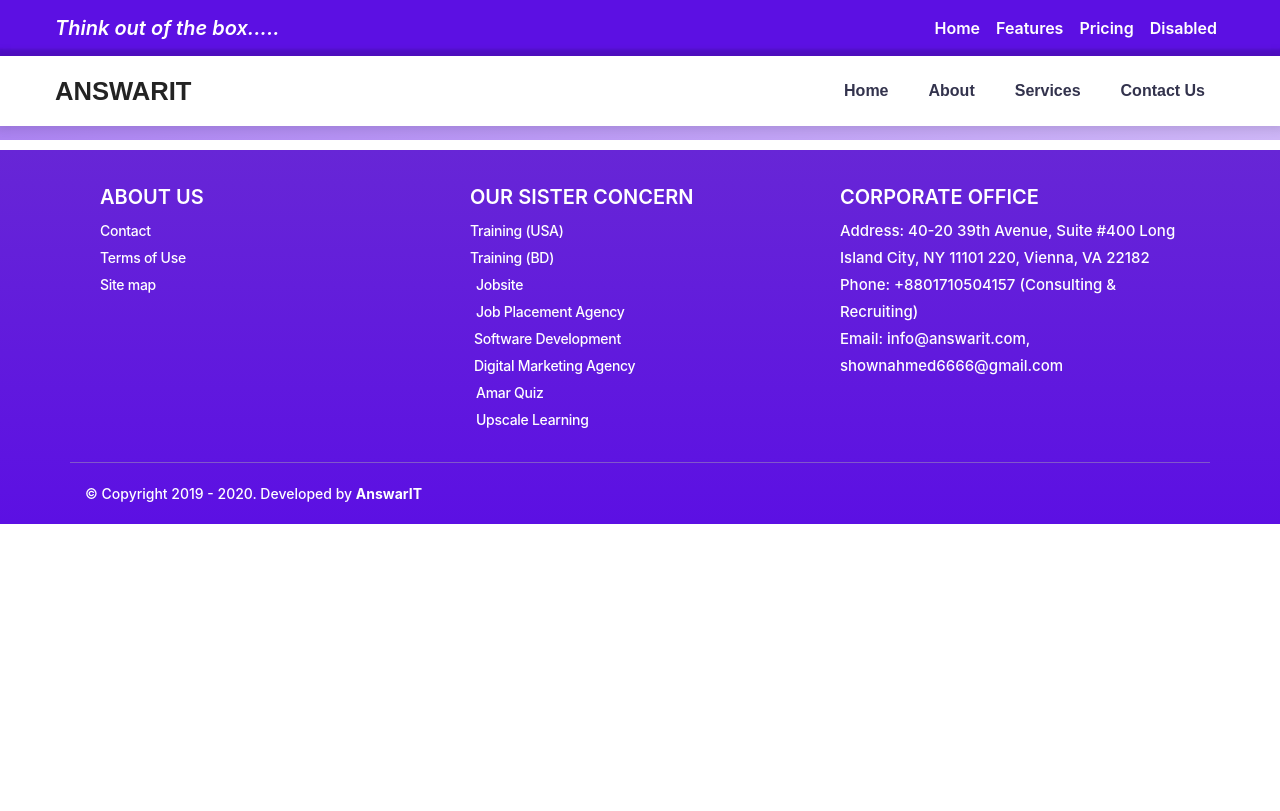
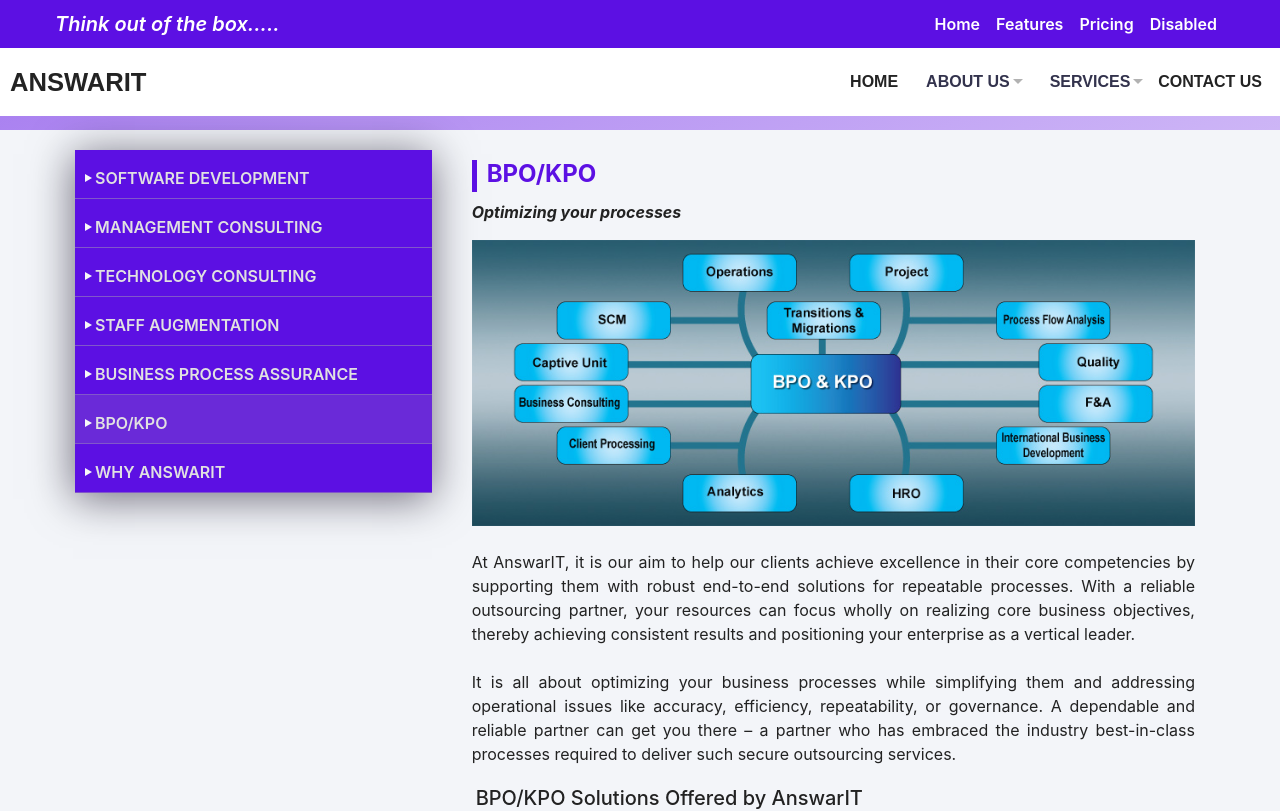
Before and after one commit to CrazyPythonLover1/AnswarIT-React.js-FrontEnd, a React (Create React App) app: page /BpoKpo in a window 1280 px wide. Shown: the top 811 px of the page. Built offline with nearby package versions, Linux system fonts and the light colour scheme.

Commit message:
navbar design

```diff
--- a/src/App.js
+++ b/src/App.js
@@ -36,7 +36,25 @@ function App() {
         <Route path="/core-value">
             <CoreValue/>
         </Route>
-        <Route path="/SoftwareDevelopment">
+        <Route path="/softwareDevelopment">
+          <Services />
+        </Route>
+        <Route path="/managementConsulting">
+          <Services />
+        </Route>
+        <Route path="/technologyConsulting">
+          <Services />
+        </Route>
+        <Route path="/staffAugmentation">
+          <Services />
+        </Route>
+        <Route path="/businessProcess">
+          <Services />
+        </Route>
+        <Route path="/BpoKpo">
+          <Services />
+        </Route>
+        <Route path="/whyAnswarIT">
           <Services />
         </Route>
           <Route path="/contactUs">
--- a/src/App.scss
+++ b/src/App.scss
@@ -8,3 +8,16 @@ $color-accent: desaturate(navy,80%);
     text-align: justify;
     background-color: #f3f5f9;
 }
+
+
+@media only screen and (max-width: 768px) {
+    .topnavbar {
+      display: none;
+    }
+    .nav-container{
+        background: #5c10e3;
+        a{
+            color: white !important;
+        }
+    }
+  }
--- a/src/components/Shared/Navbar/Navbar.js
+++ b/src/components/Shared/Navbar/Navbar.js
@@ -6,14 +6,52 @@ const Navbar = () => {
   let {pathname} = useLocation();
 
     return (
-        <div className="navbar-container">
-          <nav class="navbar navbar-expand-md navbar-light text-white" style={{color:"#232323", height:"70px"}}>
-
-  <button class="navbar-toggler" type="button" data-toggle="collapse" data-target="#navbarNav" aria-controls="navbarNav" aria-expanded="false" aria-label="Toggle navigation">
+        <div className="mainNavbar">
+            <nav class="navbar navbar-expand-md navbar-light text-white nav-container p-0" style={{backgroundColor:""}} >
+            <NavLink class="navbar-brand  " to="/" style={{color: "#232323",fontWeight:"900", fontSize:"1.6rem"}} > ANSWARIT </NavLink>
+  <button class="navbar-toggler" type="button" data-toggle="collapse" data-target="#navbarNav" aria-controls="navbarNav" aria-expanded="true" aria-label="Toggle navigation">
     <span class="navbar-toggler-icon"></span>
   </button>
-  <div class="collapse navbar-collapse " style={{maxWidth:"1200px",margin: "0 auto", padding: " 0 15px", }} id="navbarNav">
-  <NavLink class="navbar-brand " to="/" style={{color: "#232323",fontWeight:"900", fontSize:"1.6rem"}} > ANSWARIT </NavLink>
+  <div class="collapse navbar-collapse "id="navbarNav">
+
+    <ul class="navbar-nav ml-auto" style={{color: "white"}}>
+
+      <li class="nav-item ">
+        <NavLink class="nav-link " to="/" style={{color: "#232323"}} > HOME  </NavLink>
+      </li>
+      <li class="nav-item dropdown">
+      <NavLink class="nav-link " to="/overview" class="trigger-drop" > ABOUT US <i class="arrow"></i> </NavLink>
+      <ul class="drop">
+        <li><NavLink to="/overview"> Overview </NavLink></li>
+        <li><NavLink to="/missionVision"> Mission & Vision</NavLink></li>
+        <li><NavLink to="/core-value"> Core Values </NavLink></li>
+      </ul>
+      </li>
+      <li class="nav-item dropdown">
+      <NavLink class="nav-link " to="/softwareDevelopment" class="trigger-drop" > SERVICES <i class="arrow"></i> </NavLink>
+      <ul class="drop">
+        <li><NavLink to="/softwareDevelopment"> SOFTWARE DEVELOPMENT </NavLink></li>
+        <li><NavLink to="/managementConsulting"> MANAGEMENT CONSULTING </NavLink></li>
+        <li><NavLink to="/technologyConsulting"> TECHNOLOGY CONSULTING</NavLink></li>
+        <li><NavLink to="/staffAugmentation"> STAFF AUGMENTATION  </NavLink></li>
+        <li><NavLink to="/businessProcess"> BUSINESS PROCESS ASSURANCE </NavLink></li>
+        <li><NavLink to="/BpoKpo"> BPO/KPO </NavLink></li>
+        <li><NavLink to="/whyAnswarIT"> WHY ANSWARIT</NavLink></li>
+      </ul>
+      </li>
+      <li class="nav-item">
+        <NavLink class="nav-link " to="/contactUs" style={{color: "#232323"}} > CONTACT US  </NavLink>
+      </li>
+    </ul>
+  </div>
+</nav>
+          {/* <nav class="navbar navbar-expand-md navbar-light text-white" style={{backgroundColor:"#",color:"#232323", height:"70px"}}>
+          <NavLink class="navbar-brand " to="/" style={{color: "#232323",fontWeight:"900", fontSize:"1.6rem"}} > ANSWARIT </NavLink>
+  <button class="navbar-toggler" type="button" data-toggle="collapse" data-target="#navbarNavMain" aria-controls="navbarNavMain" aria-expanded="false" aria-label="Toggle navigation">
+    <span class="navbar-toggler-icon"></span>
+  </button>
+  <div class="collapse navbar-collapse " style={{maxWidth:"1200px",margin: "0 auto", padding: " 0 15px", }} id="navbarNavMain">
+
     <ul class="navbar-nav ml-auto" style={{color: "white"}}>
 
       <li class="nav-item active">
@@ -22,15 +60,21 @@ const Navbar = () => {
       <li class="nav-item">
         <NavLink to="/overview">About</NavLink>
       </li>
-      <li class="nav-item">
-        <NavLink to="/SoftwareDevelopment" class="trigger-drop"> Services<i class="arrow"></i></NavLink>
+      <li class="nav-item dropdown">
+        <NavLink to="/SoftwareDevelopment" class="trigger-drop" > Services<i class="arrow"></i></NavLink>
+        <ul class="drop">
+        <li><NavLink to="/SoftwareDevelopment"> Software Development </NavLink></li>
+        <li><NavLink to="#"> Management Consulting </NavLink></li>
+        <li><NavLink to="#"> Technology Consulting </NavLink></li>
+        <li><NavLink to="#"> Staff Augmentation </NavLink></li>
+      </ul>
       </li>
       <li class="nav-item">
         <NavLink to="/contactUs"> Contact Us</NavLink>
       </li>
     </ul>
   </div>
-</nav>
+</nav> */}
             {/* <nav id="navigation">
                 <div className="inner-nav-container">
                 <Link to="#" class="logo"> AnswarIT <span>+</span></Link>
--- a/src/components/Shared/Navbar/Navbar.scss
+++ b/src/components/Shared/Navbar/Navbar.scss
@@ -5,12 +5,12 @@
   box-sizing:border-box;
 }
 
-.navbar-container{
+.nav-container{
   color:$color-text;
-  line-height:normal;
   font-size:16px;
   font-family:sans-serif;
-
+  max-width: $max-width;
+  margin: 0 auto;
 }
 
 a,a:hover{color:$color-accent; text-decoration : none; font-weight:600;}
@@ -20,7 +20,6 @@ nav{
   left:0;right:0;top:initial;
 
   background:$color-base;
-  box-shadow:0 0px 9px 4px rgba(#000, .1), 0 -5px 2px 2px rgba(#000, .1);
   z-index:1000;
   min-width:580px;
 
@@ -31,26 +30,7 @@ nav{
 
 
 
-      .logo{
-        position:relative;
-        float:left;
-        height:50px;
-        line-height:50px;
-        padding:0 15px;
-        font-size:22px;
-        font-weight:900;
-        text-transform:uppercase;
-        span{
-          display:inline-block;
-          position:relative;
-          top:-8px;
-          font-size:13pt;
-        }
 
-        &:hover{
-          background:lighten($color-accent,40);
-        }
-      }
 
       .links{
         float:right;
@@ -77,70 +57,7 @@ nav{
               background:$color-accent;
               border-radius:2px;
             }
-
-            &[class^="trigger-"]{padding-right:40px;}
-
-            .arrow{
-              position:absolute;
-              width:10px;height:10px;
-              top:35%;
-              text-align:center;
-              right:10px;
-              border-width: 5px 5px 0 5px;
-              border-style:solid;
-              border-color: rgba(#000, .3) transparent;
-
-              &:after{
-                content:"";
-                border-left:1px solid rgba(#000,.15);
-                top:-10px;left:-15px;
-                position:absolute;
-                height:15px;
-              }
-
-            }
-
           }
-
-          ul{
-              position:absolute;
-              left:0;
-              //top:40px;
-              margin:0;
-              padding-left: 0px;
-              background:$color-base;
-              border-radius:2px;
-              box-shadow:0 0 5px rgba(#000, .15);
-              display:none;
-              width: max-content;
-
-              >li{
-                clear:both;
-                list-style:none;
-                display:block;
-                padding:0 10px;
-                margin:0;
-                width:100%;
-
-                &:hover{
-                  background:lighten($color-accent,40);
-                  >a{
-                    background:lighten($color-accent,40);
-                    color:$color-base;
-                  }
-                }
-              }
-
-            }
-
-          &:hover {
-              > .drop{
-                display:block;
-                animation:fadeInRight .3s ease;
-                -webkit-animation:fadeInRight .3s ease;
-            }
-          }
-
         }
       }
   }
@@ -149,14 +66,91 @@ nav{
 
 }
 
-.nav-item a{
-  padding: 0 20px;
-}
+
+ .mainNavbar  .nav-item{
+    padding: 22px 0;
+    a{
+      padding: 0 20px;
+      text-transform: uppercase;
+    }
+    &:hover{
+      background:#5d10e3;
+      >a{
+        color: #f9f9f9 !important;
+
+        .arrow{
+          border-color: #f9f9f9 transparent;
+        }
+      }
+    }
+
+
+    &[class^="trigger-"]{padding-right:40px;}
+
+      .arrow{
+        position:absolute;
+        width:10px;
+        height:10px;
+        top:45%;
+        text-align:center;
+        right:7px;
+        border-width: 5px 5px 0 5px;
+        border-style:solid;
+        border-color: rgba(#000, .3) transparent;
+
+      }
+
+    ul{
+      position:absolute;
+      left:0;
+      top:68px;
+      margin:0;
+      padding-left: 0px;
+      background:$color-base;
+      border-radius:2px;
+      box-shadow:0 0 5px rgba(#000, .15);
+      display:none;
+      width: max-content;
+      background-color: #5d10e3;
+      z-index: 2000;
+
+      >li{
+        clear:both;
+        list-style:none;
+        display:block;
+        padding: 8px 10px;
+        margin:0;
+        width:100%;
+        border-bottom: 1px solid #8157ca;
+
+        a{
+          color: #f9f9f9;
+        }
+
+        &:hover{
+          background:#6a2ad8;
+          a{
+
+          }
+        }
+      }
+
+    }
+
+  &:hover {
+      >.drop{
+        display:block;
+        animation:fadeInRight .3s ease;
+        -webkit-animation:fadeInRight .3s ease;
+    }
+  }
+  }
+
+
+
 
 .page-top {
   background: linear-gradient(335.64deg, #5d10e344 -19.22%, #5d10e390 118.87%);
-
-  margin-bottom: 10px;
   min-height: 10px;
   padding: 0;
   padding: 7px 0;
--- a/src/components/Shared/TopNavbar/TopNavbar.js
+++ b/src/components/Shared/TopNavbar/TopNavbar.js
@@ -2,13 +2,13 @@ import React from 'react';
 
 const TopNavbar = () => {
     return (
-        <div>
-            <nav class="navbar navbar-expand-md navbar-light text-white" style={{backgroundColor:"#5c10e3"}}>
+        <div className="topnavbar">
+            <nav class="navbar navbar-expand-md navbar-light text-white p-1" style={{backgroundColor:"#5c10e3"}} >
 
-  <button class="navbar-toggler" type="button" data-toggle="collapse" data-target="#navbarNav" aria-controls="navbarNav" aria-expanded="false" aria-label="Toggle navigation">
+  <button class="navbar-toggler" type="button" data-toggle="collapse" data-target="#" aria-controls="" aria-expanded="false" aria-label="Toggle navigation">
     <span class="navbar-toggler-icon"></span>
   </button>
-  <div class="collapse navbar-collapse " style={{maxWidth:"1200px",margin: "0 auto", padding: " 0 15px", }} id="navbarNav">
+  <div class="collapse navbar-collapse " style={{maxWidth:"1200px",margin: "0 auto", padding: " 0 15px", }} id="">
   <a class="navbar-brand font-italic" href="#" style={{color: "white"}} > Think out of the box.....</a>
     <ul class="navbar-nav ml-auto" style={{color: "white"}}>
 
```
Also changed, not shown: src/components/Shared/Sidebar/Sidebar.js (+3 -13 lines).
